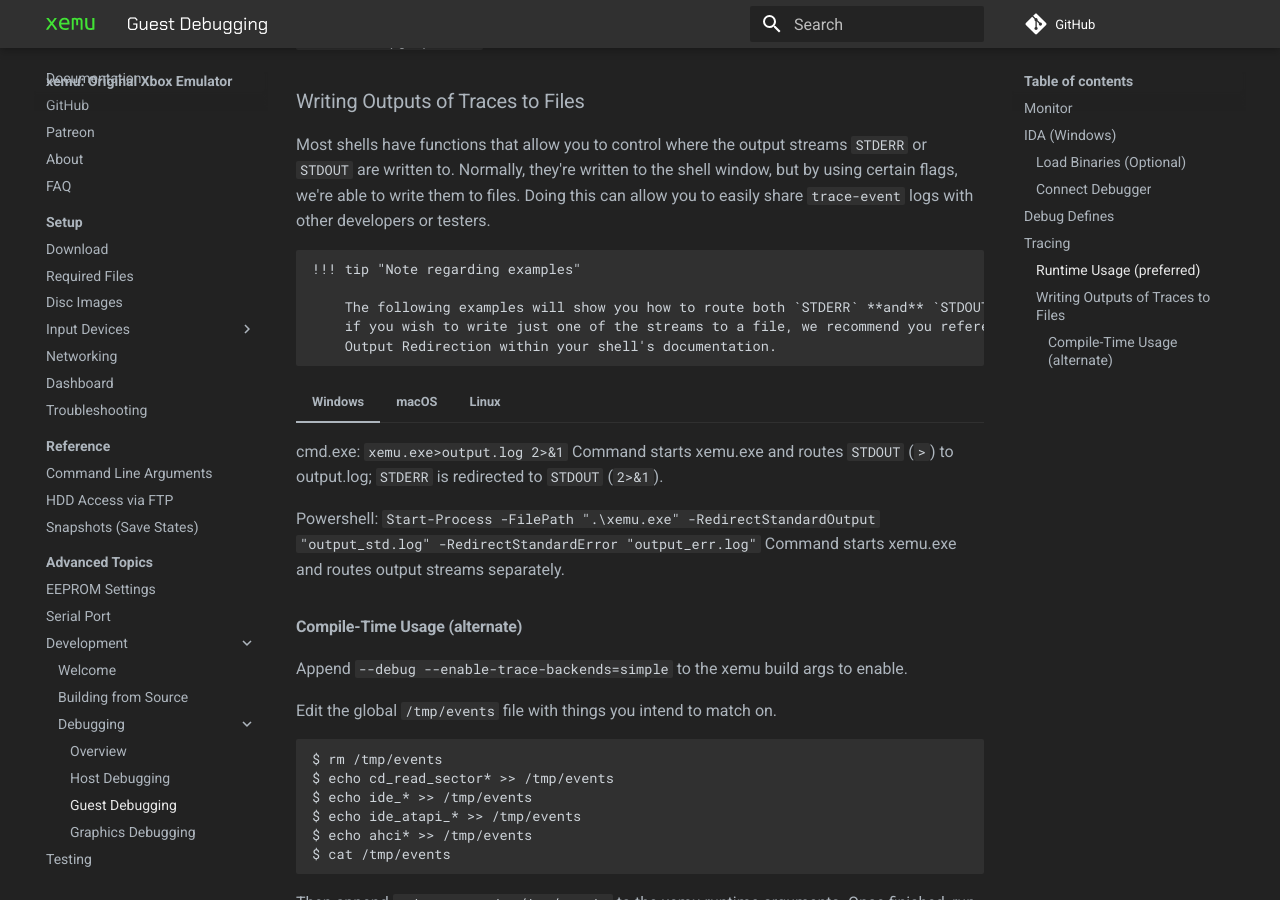
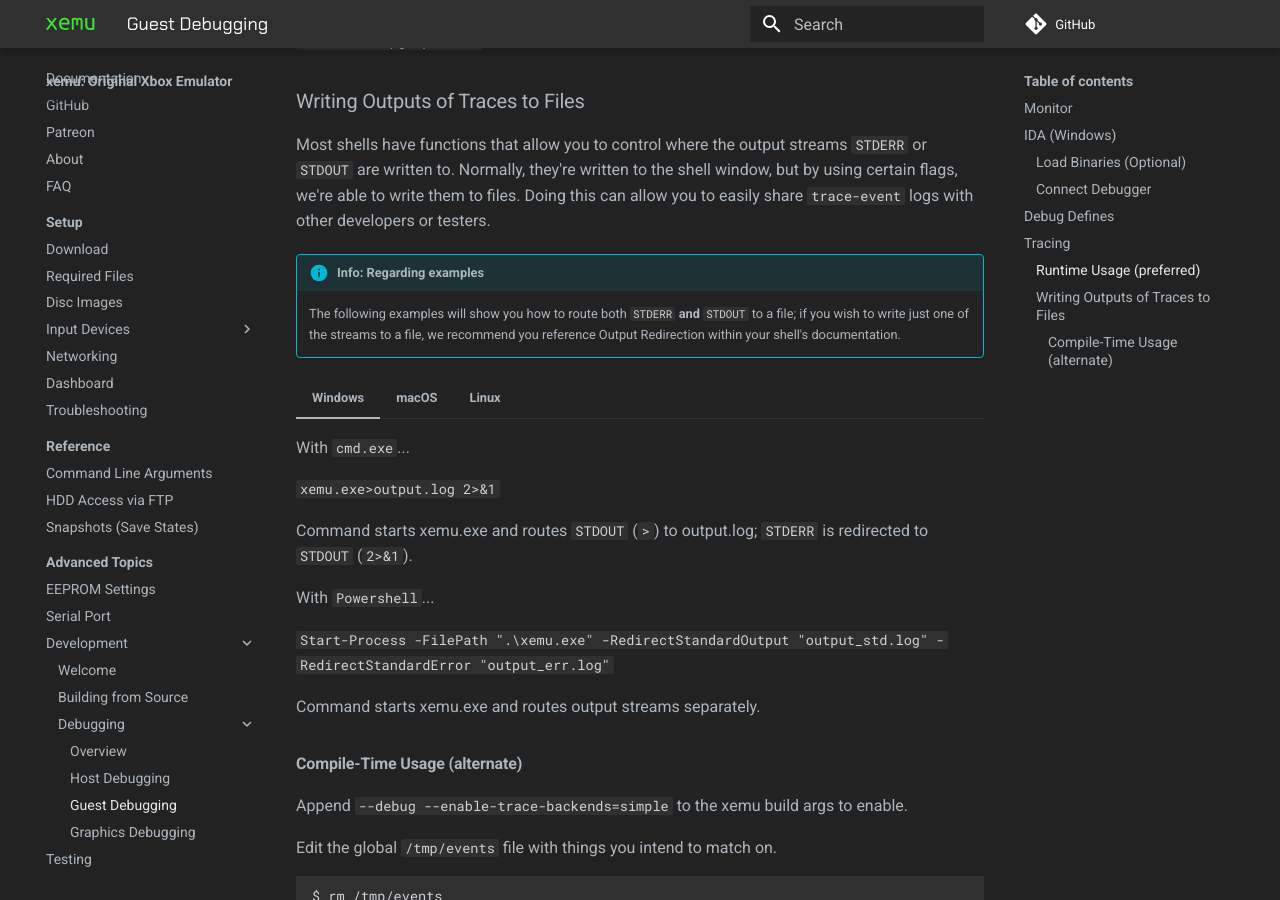
Before and after one commit to xemu-project/xemu-website, an MkDocs documentation site: the page built from docs/docs/dev/debug/guest.md, in a window 1280 px wide and 900 px high, scrolled down 2011 px. Built offline with MkDocs 1.6.1 and Material for MkDocs 9.7.7, drawn with Linux system fonts in a browser that asks for light colours; comment, search, counter and statistics services are not loaded.

Commit message:
Fix formatting on writing outputs of traces to files
Formatting was previously bad because I didn't actually test the
markdown I submitted by building the site locally. I assumed people
would catch me on it if it was wrong (which is a horrible assumption to
make lol). I've fixed the formatting and tested it by building it
myself.

```diff
--- a/docs/docs/dev/debug/guest.md
+++ b/docs/docs/dev/debug/guest.md
@@ -76,33 +76,41 @@ The [nv2a events](https://github.com/xemu-project/xemu/blob/master/hw/xbox/nv2a/
 
 Most shells have functions that allow you to control where the output streams `STDERR` or `STDOUT` are written to. Normally, they're written to the shell window, but by using certain flags, we're able to write them to files. Doing this can allow you to easily share `trace-event` logs with other developers or testers.
 
-    !!! tip "Note regarding examples"
+!!! info "Info: Regarding examples"
 
-        The following examples will show you how to route both `STDERR` **and** `STDOUT` to a file;
-        if you wish to write just one of the streams to a file, we recommend you reference
-        Output Redirection within your shell's documentation.
+    The following examples will show you how to route both `STDERR` **and** `STDOUT` to a file;
+    if you wish to write just one of the streams to a file, we recommend you reference
+    Output Redirection within your shell's documentation.
 
 === "Windows"
 
-    cmd.exe:
+    With `cmd.exe`...
+
     `xemu.exe>output.log 2>&1`
+
     Command starts xemu.exe and routes `STDOUT` (`>`) to output.log; `STDERR` is redirected to `STDOUT` (`2>&1`).
 
-    Powershell:
+
+    With `Powershell`...
+
     `Start-Process -FilePath ".\xemu.exe" -RedirectStandardOutput "output_std.log" -RedirectStandardError "output_err.log"`
+
     Command starts xemu.exe and routes output streams separately.
 
 === "macOS"
 
-    macOS uses zsh by default since 2019.
+    With `zsh` (macOS default since 2019)...
+
     `./xemu.app/Contents/MacOS/xemu &> output.log`
+
     Command executes the binary inside of the package (`./xemu.app/Contents/MacOS/xemu`) and routes all output streams (`&>`) to output.log.
 
 === "Linux"
 
-    Linux distributions usually use bash.
-    zsh/bash/fish:
+    With `zsh`/`bash`/`fish`...
+
     `./xemu.AppImage &> output.log`
+
     Command executes the AppImage (`./`) and routes all output streams (`&>`) to output.log.
 
 #### Compile-Time Usage (alternate)
```
